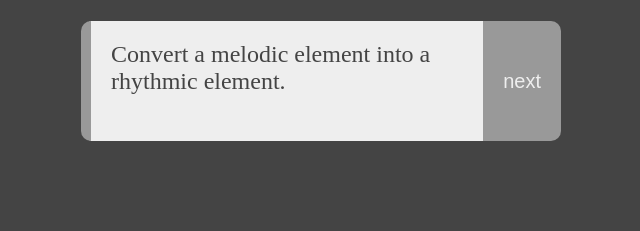
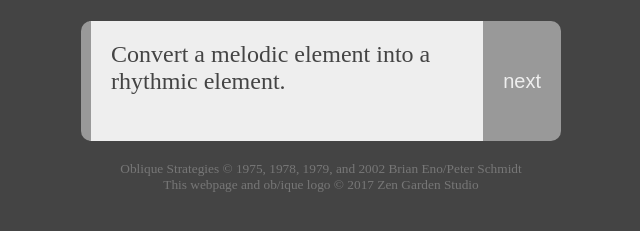
Before and after one commit to chuanqisun/oblique, a website: page src/index.html in a window 1280 px wide. Shown: the part 83-314 px from the top of the page, without its empty margins (319-959 px from the left). Drawn offline with Linux system fonts and the light colour scheme; files that its build step writes are made by us from their sources.

Commit message:
adding footer and fix some strategy json

```diff
--- a/src/index.html
+++ b/src/index.html
@@ -25,5 +25,9 @@
         <p id="o-strategy"></p>
         <button id="o-next" type="button">next</button>
     </main>
+    <footer>
+        <small>Oblique Strategies © 1975, 1978, 1979, and 2002 Brian Eno/Peter Schmidt</small>
+        <small>This webpage and ob/ique logo &copy; 2017 Zen Garden Studio</small>
+    </footer>
 </body>
 </html>
--- a/src/strategy-list.json
+++ b/src/strategy-list.json
@@ -1,10 +1,10 @@
 {
-    "version": "0.0.2",
+    "version": "0.0.3",
     "strategies": [
         { "id": "0", "text": "(Organic) machinery." },
         { "id": "1", "text": "[blank white card]" },
         { "id": "2", "text": "A line has two sides." },
-        { "id": "3", "text": "A very small object - Its centre." },
+        { "id": "3", "text": "A very small object -Its centre." },
         { "id": "4", "text": "Abandon normal instruments." },
         { "id": "5", "text": "Accept advice." },
         { "id": "6", "text": "Accretion." },
@@ -21,20 +21,20 @@
         { "id": "17", "text": "Be extravagant." },
         { "id": "18", "text": "Be less critical more often." },
         { "id": "19", "text": "Breathe more deeply." },
-        { "id": "20", "text": "Bridges - build - burn." },
+        { "id": "20", "text": "Bridges -build -burn." },
         { "id": "21", "text": "Cascades." },
         { "id": "22", "text": "Change instrument roles." },
         { "id": "23", "text": "Change nothing and continue with immaculate consistency." },
-        { "id": "24", "text": "Children's voices - speaking - singing." },
+        { "id": "24", "text": "Children's voices -speaking -singing." },
         { "id": "25", "text": "Cluster analysis." },
         { "id": "26", "text": "Consider different fading systems." },
-        { "id": "27", "text": "Consult other sources - promising - unpromising." },
+        { "id": "27", "text": "Consult other sources -promising -unpromising." },
         { "id": "28", "text": "Convert a melodic element into a rhythmic element." },
         { "id": "29", "text": "Courage!" },
         { "id": "30", "text": "Cut a vital connection." },
         { "id": "31", "text": "Decorate, decorate." },
         { "id": "32", "text": "Define an area as ‘safe’ and use it as an anchor." },
-        { "id": "33", "text": "Destroy - nothing - the most important thing." },
+        { "id": "33", "text": "Destroy -nothing -the most important thing." },
         { "id": "34", "text": "Discard an axiom." },
         { "id": "35", "text": "Disciplined self-indulgence." },
         { "id": "36", "text": "Disconnect from desire." },
@@ -78,7 +78,7 @@
         { "id": "74", "text": "Imagine the music as a set of disconnected events." },
         { "id": "75", "text": "In total darkness, or in a very large room, very quietly." },
         { "id": "76", "text": "Infinitesimal gradations." },
-        { "id": "77", "text": "Intentions - credibility of - nobility of - humility of." },
+        { "id": "77", "text": "Intentions -credibility of -nobility of -humility of." },
         { "id": "78", "text": "Into the impossible." },
         { "id": "79", "text": "Is it finished?" },
         { "id": "80", "text": "Is the intonation correct?" },
@@ -94,7 +94,7 @@
         { "id": "90", "text": "Look at the order in which you do things." },
         { "id": "91", "text": "Look closely at the most embarrassing details & amplify them." },
         { "id": "92", "text": "Lost in useless territory." },
-        { "id": "93", "text": "Lowest common denominator check - single beat - single note - single riff." },
+        { "id": "93", "text": "Lowest common denominator check -single beat -single note -single riff." },
         { "id": "94", "text": "Magnify the most difficult details." },
         { "id": "95", "text": "Make a blank valuable by putting it in an exquisite frame." },
         { "id": "96", "text": "Make a sudden, destructive unpredictable action; incorporate." },
@@ -131,7 +131,7 @@
         { "id": "127", "text": "The inconsistency principle." },
         { "id": "128", "text": "The most important thing is the thing most easily forgotten." },
         { "id": "129", "text": "The tape is now the music." },
-        { "id": "130", "text": "Think - inside the work - outside the work." },
+        { "id": "130", "text": "Think -inside the work -outside the work." },
         { "id": "131", "text": "Think of the radio." },
         { "id": "132", "text": "Tidy up." },
         { "id": "133", "text": "Towards the insignificant." },
--- a/src/style.css
+++ b/src/style.css
@@ -5,6 +5,7 @@
 body {
     display: flex;
     flex-direction: column;
+    min-width: 240px;
 
     background-color: #444;
 }
@@ -18,10 +19,17 @@ header {
     user-select: none;
 }
 
-#o-slash {
-    color: #F5A503;
-    margin: 0 4px;
-    font-weight: 900;
+footer {
+    display: flex;
+    flex-direction: column;
+    align-items: center;
+    text-align: center;
+
+    width: 80%;
+    padding: 20px;
+    margin-left: auto;
+    margin-right: auto;
+    color: #777;
 }
 
 main {
@@ -31,6 +39,12 @@ main {
     max-width: 480px;
     margin-left: auto;
     margin-right: auto;
+}
+
+#o-slash {
+    color: #F5A503;
+    margin: 0 4px;
+    font-weight: 900;
 }
 
 p#o-strategy {
```
